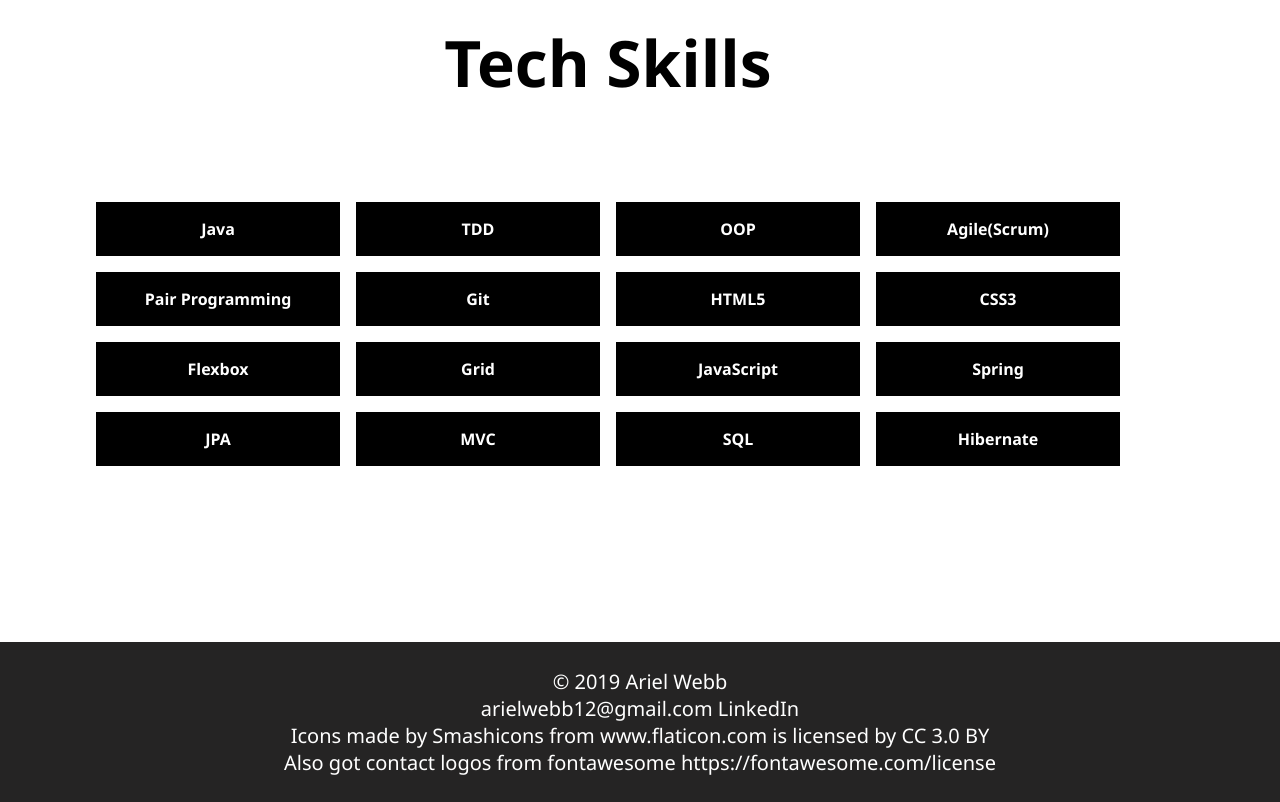
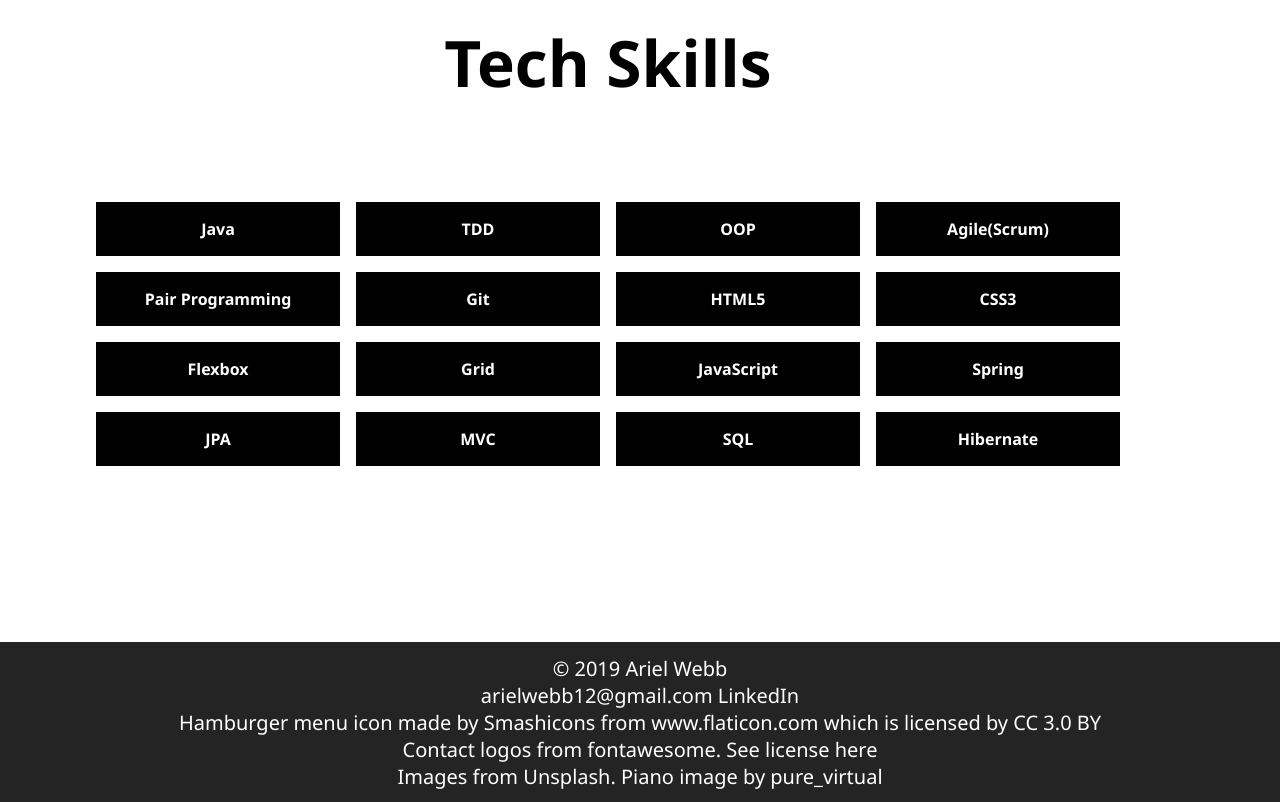
Before and after one commit to arielrw12/arielrw12.github.io, a website: page aboutMe.html in a window 1280 px wide. Shown: the part 1988-2790 px from the top of the page. Drawn offline with Linux system fonts and the light colour scheme.

Commit message:
added more info to footers

```diff
--- a/aboutMe.html
+++ b/aboutMe.html
@@ -1,7 +1,6 @@
 <!DOCTYPE html>
 <html lang="en">
-<!-- <link rel="stylesheet" href="public/css/layout.css">
-<link rel="stylesheet" href="public/css/style.css"> -->
+
 <link rel="stylesheet" href="public/css/aboutMe.css">
 
 
@@ -82,13 +81,15 @@
 
 	<div class="footer-container">
 	<footer>
-		<p>&copy 2019 Ariel Webb</p>
+		<div>&copy 2019 Ariel Webb</div>
 		<a href="mailto:arielwebb12@gmail">arielwebb12@gmail.com</a>
 		<a href="https://www.linkedin.com/in/ariel-webb-2a67b617b/">LinkedIn</a>
-		<div>Icons made by <a href="https://www.flaticon.com/authors/smashicons" title="Smashicons">Smashicons</a> from <a href="https://www.flaticon.com/" 			    title="Flaticon">www.flaticon.com</a> is licensed by <a href="http://creativecommons.org/licenses/by/3.0/" 			    title="Creative Commons BY 3.0" target="_blank">CC 3.0 BY</a></div></p>
-		<p>Also got contact logos from fontawesome https://fontawesome.com/license</p>
+		<div>Hamburger menu icon made by <a href="https://www.flaticon.com/authors/smashicons" title="Smashicons">Smashicons</a> from <a href="https://www.flaticon.com/" title="Flaticon">www.flaticon.com</a> which is licensed by <a href="http://creativecommons.org/licenses/by/3.0/" 			    title="Creative Commons BY 3.0" target="_blank">CC 3.0 BY</a></div></p>
+		<div>Contact logos from fontawesome. See license <a href= "https://fontawesome.com/license">here</a></div>
+		<div></div>Images from <a href="https://unsplash.com/">Unsplash. </a>Piano image by pure_virtual</div>
 	</footer>
 	</div>
+
 	<script src="./public/js/nav-menu-dropdown.js"></script>
 	<!-- <script src="./public/js/modal.js"></script> -->
 
--- a/public/css/aboutMe.css
+++ b/public/css/aboutMe.css
@@ -124,10 +124,6 @@ h3 {
     font-size: 2rem;
 }
 
-.hide {
-    display: none;
-}
-
 .modal-header-and-exit {
     display: flex;
     flex-direction: row;
--- a/public/css/layout.css
+++ /dev/null
@@ -1,116 +0,0 @@
-
-* {
-	margin: 0;
-	padding: 0;
-}
-
-/* .hero-container {
-	display: flex;
-	align-items: flex-start;
-	background-image: linear-gradient(rgba(255, 255, 255, 0.7),rgba(255, 255, 255, 0.7)),url(../images/treesbackground.jpg);
-	background-position: 50% 50%;
-	background-size: contain;
-	height: 15rem;
-	width: 100%;
-	justify-content: center;
-	margin-bottom: 1rem;
-} */
-
-h1 {
-
-}
-
-
-/* nav ul {
-	list-style-type: none;
-	margin: 0;
-	padding: 0;
-}
-
-nav li {
-	margin: 1rem;
-	padding: 1rem;
-	max-width: 5rem;
-	border-style: hidden;
-	border-radius: 15px;
-} */
-
-/* .me-container {
-	display: grid;
-	grid-template-columns: 33% 33% 33%;
-	margin: 1rem auto;
-	max-width: 800rem;
-	max-height: 600rem;
-	padding: 1rem;
-} */
-
-/* .me-pic {
-	display: flex;
-	justify-content: center;
-	align-items: center;
-}
-
-.resize-center {
-	max-width: 100%;
-	max-height: 100%;
-	margin-left: 1rem;
-	margin-right: 1rem;
-	border-style: solid;
-	border-radius: 15px;
-}
-
-.me-info {
-	display: flex;
-	align-items: center;
-}
-
-.skills {
-
-} */
-
-.entire-project-section {
-
-}
-
-/* .projects-section {
-	display: grid;
-	grid-template-columns: 50% 50%;
-	margin: 1rem;
-}
-
-.project {
-	margin: 1rem;
-}
-
-.project-pic {
-	display: flex;
-	justify-content: center;
-
-	align-items: center;
-}
-
-.project-pic-one {
-	max-width: 100%;
-	max-height: 100%;
-	margin-left: 1rem;
-	margin-right: 1rem;
-}
-
-.project-pic-two {
-	max-width: 100%;
-	max-height: 100%;
-	margin-left: 1rem;
-	margin-right: 1rem;
-}
-
-.project-pic-three {
-	max-width: 100%;
-	max-height: 100%;
-	margin-left: 1rem;
-	margin-right: 1rem;
-} */
-
-/* .footer-container {
-	display: flex;
-	justify-content: center;
-} */
--- a/public/css/style.css
+++ /dev/null
@@ -1,49 +0,0 @@
-* {
-	margin: 0;
-	padding: 0;
-}
-/* html {
-	background-color: rgb(128, 128,128);
-}
-
-h1 {
-	position: relative;
-	color: rgb(255,250,240);
-	font-weight: bold;
-	font-size: 3em;
-}
-
-h2 {
-	background-color: rgba(244,164,96, 0.7);
-	background-blend-mode: all;
-	color:rgb(255,250,240);
-	font-size: 1.875em;
-}
-
-p {
-	font-size: .875em;
-} */
-
-/* nav li {
-	background-color: rgb(128, 128,128);
-	color: rgb(143, 188, 143);
-}
-
-.menu-item {
-	text-decoration: none;
-	color:rgb(255,250,240);
-}
-
-.me-container {
-	background-color: rgb(255,250,240);
-	color: rgb(100, 80, 100);
-	font-size: 1rem;
-}
-
-.resize-center {
-	background-color: rgb(255, 127, 80);
-}
-
-.footer-container {
-	background-color: rgb(255,250,240);
-	} */
```
Also changed, not shown: projects.html (+8 -6 lines). Lines whose indentation alone changed are shown as unchanged.
